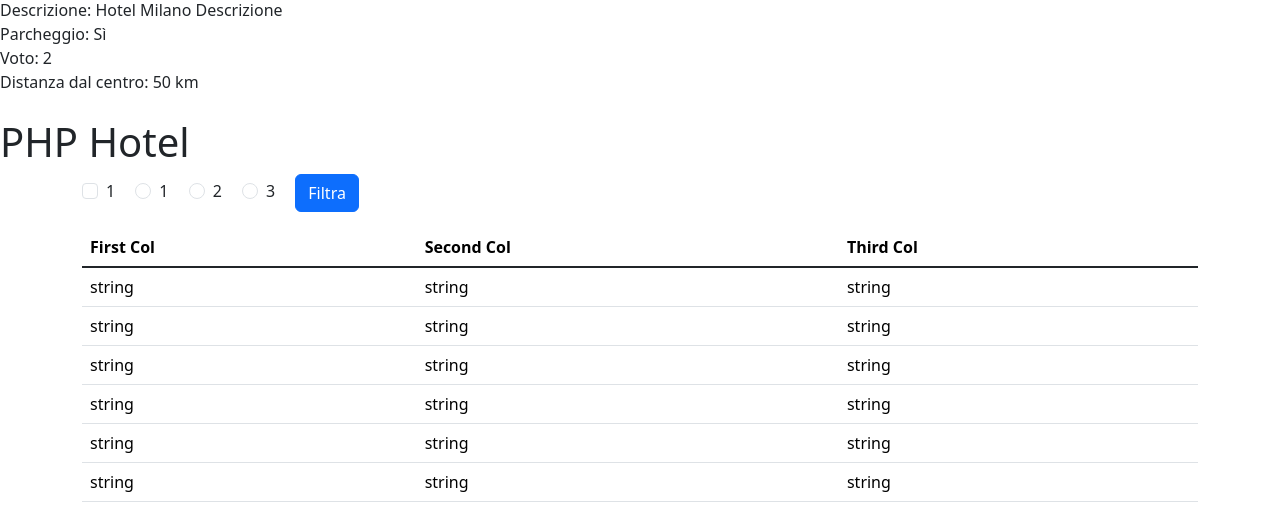
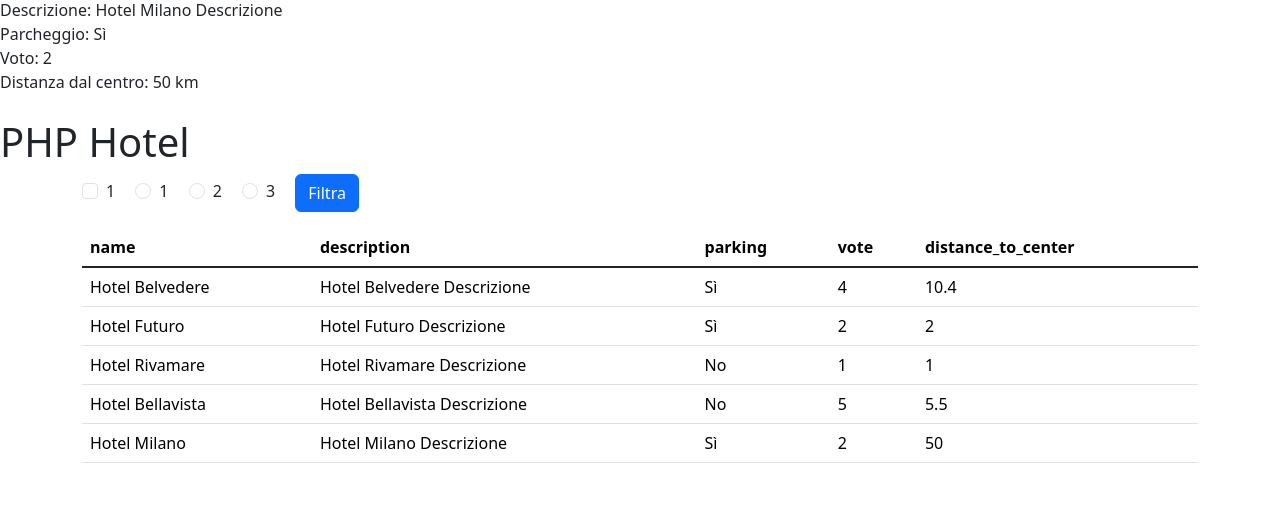
Before and after one commit to ginevrabotrugno/php-hotel, a PHP site: page / in a window 1280 px wide. Shown: the part 602-1120 px from the top of the page. After the commit the page ends 1065 px from the top, so only its background shows below. Run offline with PHP 8.4, Linux system fonts and the light colour scheme.

Commit message:
feat: prin keys to html

```diff
--- a/index.php
+++ b/index.php
@@ -87,42 +87,21 @@
         <table class="table">
             <thead>
                 <tr>
-                    <th scope="col">First Col</th>
-                    <th scope="col">Second Col</th>
-                    <th scope="col">Third Col</th>
+                    <?php
+                        foreach ($hotel as $key => $value) {
+                            echo "<th> $key </th>";
+                        }
+                    ?>
                 </tr>
             </thead>
             <tbody class="table-group-divider">
+                <?php foreach ($hotels as $hotel): ?>
                 <tr>
-                    <td>string</td>
-                    <td>string</td>
-                    <td>string</td>
+                    <?php foreach($hotel as $key => $value): ?>
+                        <td> <?php echo ($key == 'parking') ? ($value ? 'Sì' : 'No') : $value; ?> </td>
+                    <?php endforeach; ?>
                 </tr>
-                <tr>
-                    <td>string</td>
-                    <td>string</td>
-                    <td>string</td>
-                </tr>
-                <tr>
-                    <td>string</td>
-                    <td>string</td>
-                    <td>string</td>
-                </tr>
-                <tr>
-                    <td>string</td>
-                    <td>string</td>
-                    <td>string</td>
-                </tr>
-                <tr>
-                    <td>string</td>
-                    <td>string</td>
-                    <td>string</td>
-                </tr>
-                <tr>
-                    <td>string</td>
-                    <td>string</td>
-                    <td>string</td>
-                </tr>
+                <?php endforeach; ?>
             </tbody>
         </table>
 
```
